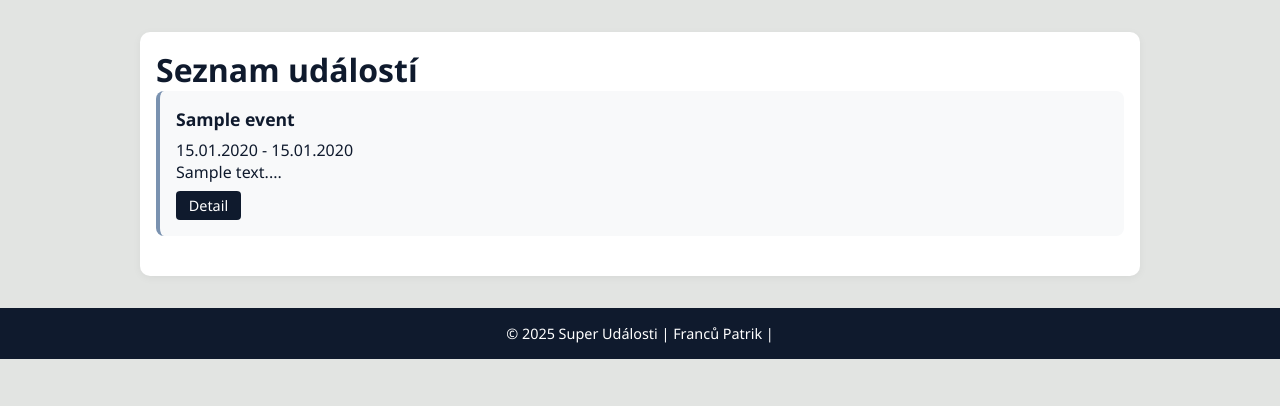
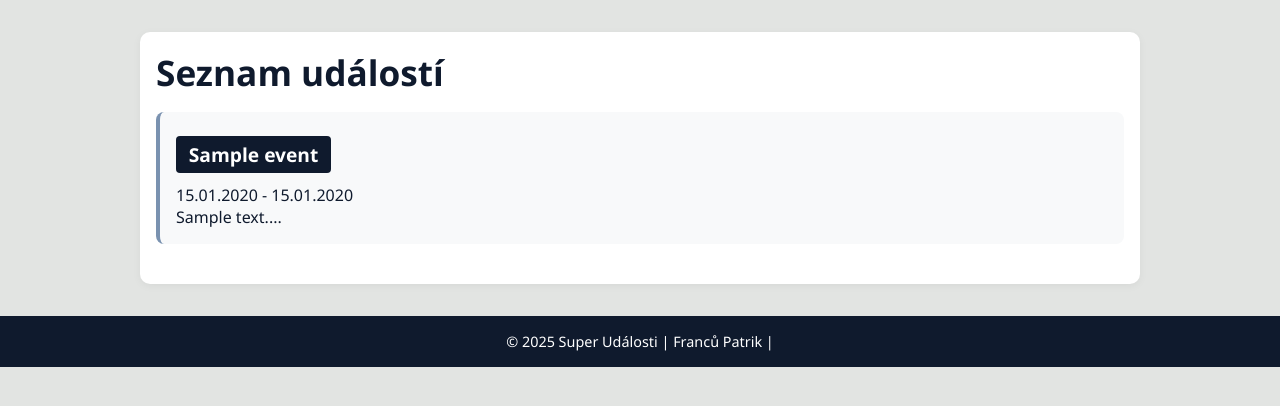
Before and after one commit to AFitzpatrik/SuperUdalosti, a Django app: page /events/ in a window 1280 px wide. Shown: the part 63-469 px from the top of the page. Run offline with Django 5.2, Linux system fonts and the light colour scheme; tables that the repository leaves empty hold one stand-in row (values such as "Sample post").

Commit message:
-Úprava vzlhedu

```diff
--- a/static/css/style.css
+++ b/static/css/style.css
@@ -8,6 +8,11 @@ body {
     background: #e2e4e2;
     font-family: 'Segoe UI', sans-serif;
     color: #0f1a2d;
+}
+
+.content h1 {
+    font-size: 2.2rem;
+    margin-bottom: 1rem;
 }
 
 .navbar {
@@ -81,11 +86,20 @@ footer a:hover {
     margin-bottom: 1.5rem;
 }
 
-.content li strong {
-    display: block;
-    margin-bottom: 0.5rem;
-    color: #0f1a2d;
-    font-size: 1.1rem;
+
+.content li strong a {
+    display: inline-block;
+    font-size: 1.2rem;
+    background: #0f1a2d;
+    color: #ffffff;
+    padding: 0.3rem 0.8rem;
+    border-radius: 4px;
+    text-decoration: none;
+    margin-bottom: 0.7rem;
+}
+
+.content li strong a:hover {
+    background: #7a92b0;
 }
 
 .content li a {
--- a/viewer/templates/viewer/event_list.html
+++ b/viewer/templates/viewer/event_list.html
@@ -10,10 +10,11 @@ Seznam Událostí | Super Události
   <ul>
     {% for event in events %}
       <li>
-        <strong>{{ event.name }}</strong>
+        <strong>
+          <a href="{% url 'event-detail' event.pk %}">{{ event.name }}</a>
+        </strong><br>
         {{ event.start_date|date:"d.m.Y" }} - {{ event.end_date|date:"d.m.Y" }}<br>
         {{ event.description|slice:":100" }}...<br>
-        <a href="{% url 'event-detail' event.pk %}">Detail</a>
       </li>
     {% empty %}
       <li>Žádné události zatím nejsou.</li>
```
